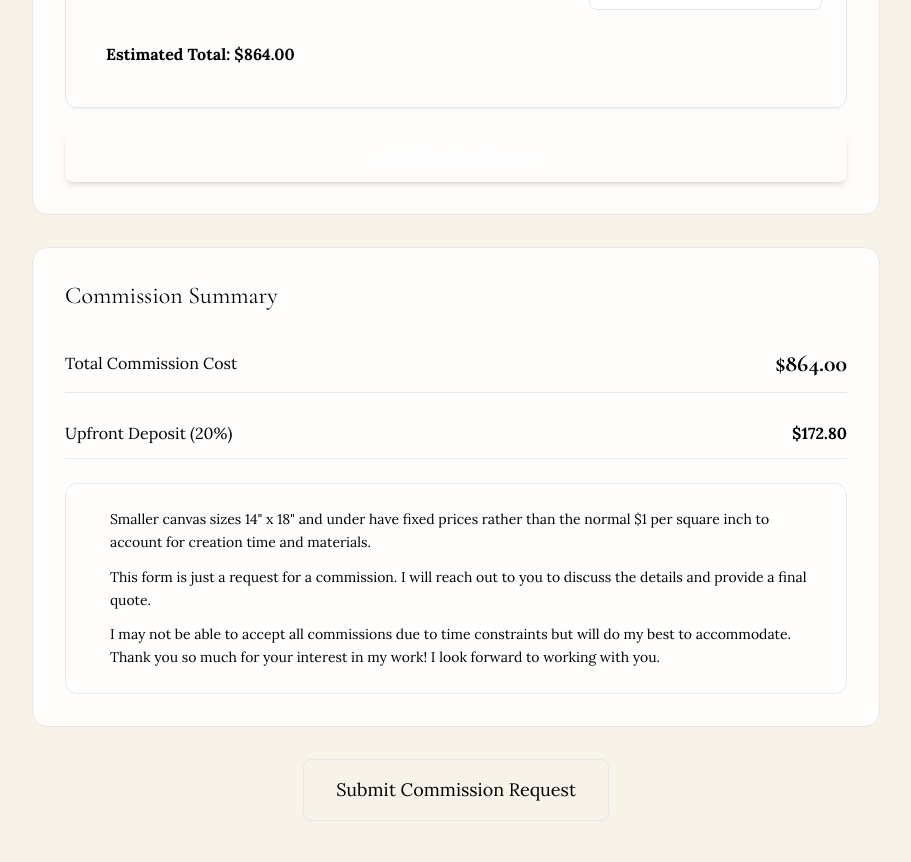
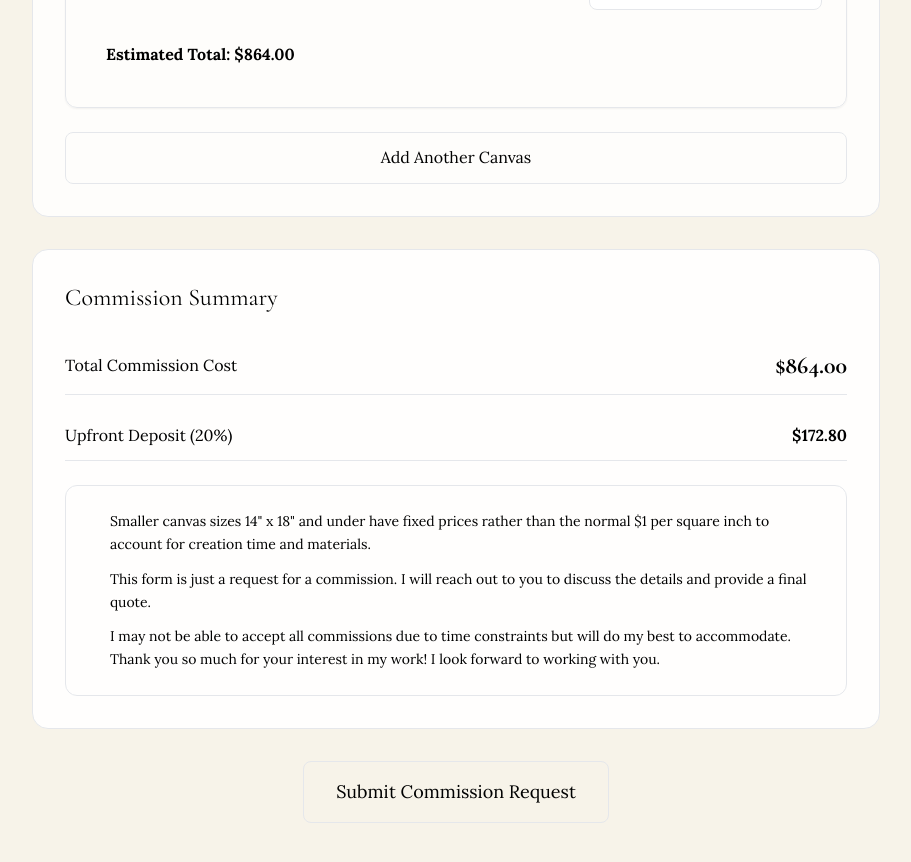
Before and after one commit to t-houssian/megan-houssian-art, a Next.js app: page /commissions in a window 1280 px wide. Shown: the part 1820-2682 px from the top of the page, without its empty margins (184-1095 px from the left). Built offline with nearby package versions, Linux system fonts and the light colour scheme.

Commit message:
add comission

```diff
--- a/app/commissions/page.tsx
+++ b/app/commissions/page.tsx
@@ -666,7 +666,7 @@ export default function CommissionsPage() {
             <button
               type="button"
               onClick={addCanvasItem}
-              className="w-full bg-gradient-to-r from-tan to-brown text-white px-6 py-3 rounded-lg hover:from-brown hover:to-warm-gray transition-all duration-400 shadow-md hover:shadow-lg transform hover:-translate-y-0.5 font-medium"
+              className={`${lora.className} w-full bg-gradient-to-r from-btn-brown to-btn-brown-hover text-paper px-6 py-3 rounded-lg border border-paper/20 hover:from-btn-brown-hover hover:to-brown transition-all duration-500 shadow-vintage hover:shadow-vintage-lg transform hover:-translate-y-0.5 font-medium`}
             >
               Add Another Canvas
             </button>
```
